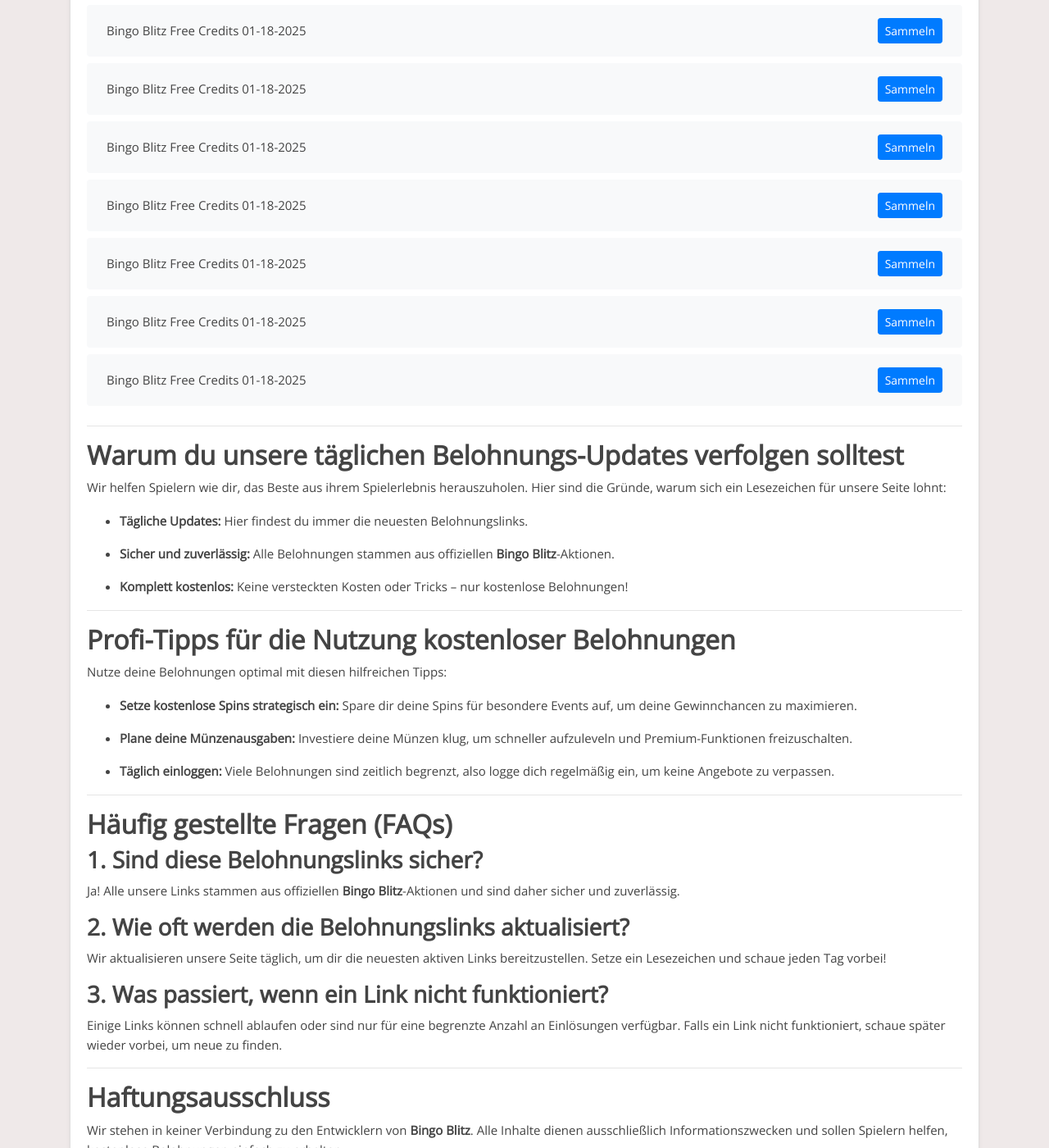
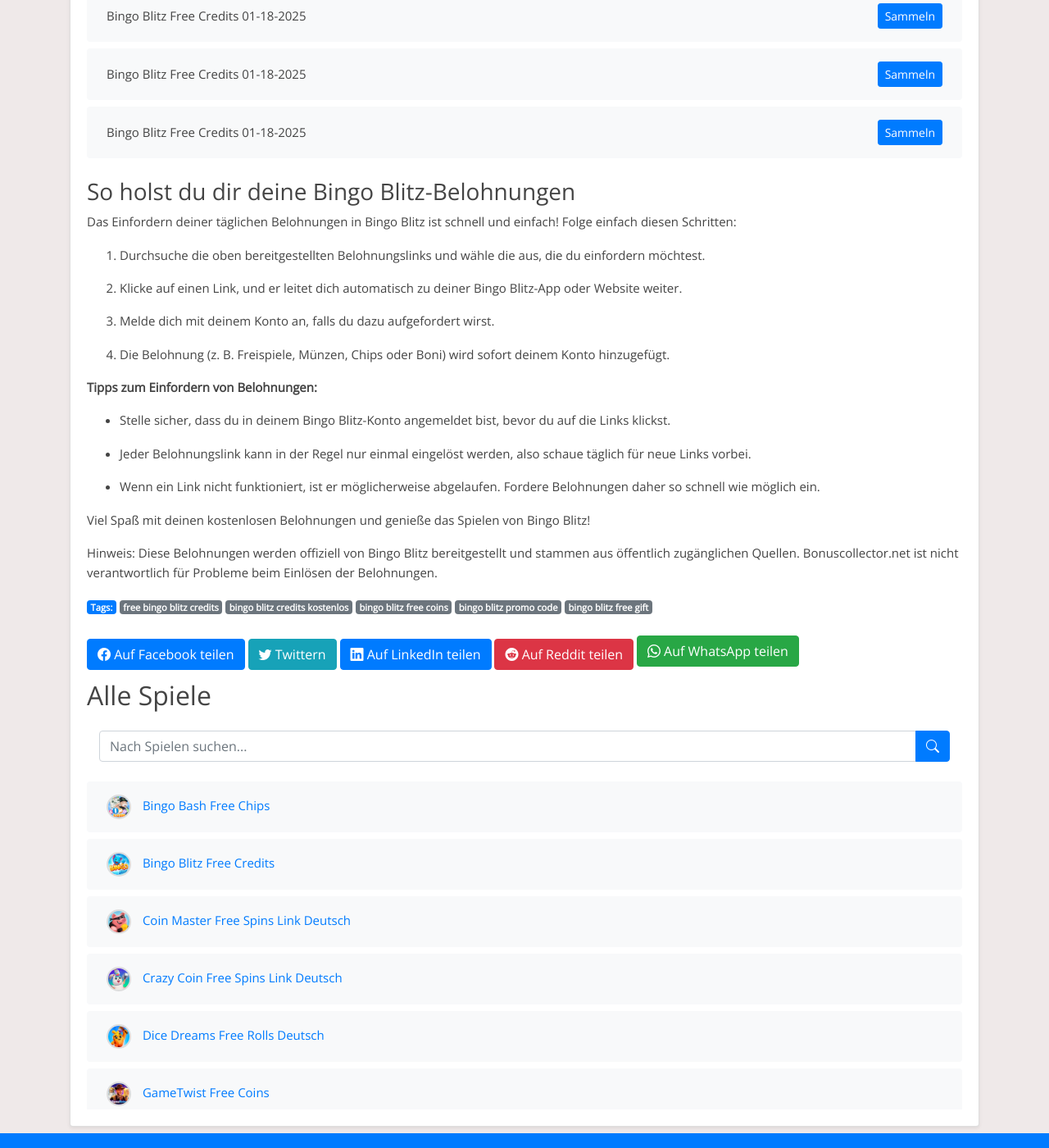
Before and after one commit to Prollad99/bs-de, a Jekyll site: the page built from _posts/2025-01-18-bingo-blitz.md, in a window 1280 px wide and 1400 px high, scrolled down 7523 px. Shown: the whole window at 82% size. Built offline with Jekyll 4.4.1, drawn with Linux system fonts in a browser that asks for light colours; some of the changed text lies outside the part shown.

Commit message:
Aktualisiere bingo-blitz-Belohnungslinks, Inhalte und Änderungsdatum

```diff
--- a/_includes/bingo-blitz_footer.html
+++ b/_includes/bingo-blitz_footer.html
@@ -1,55 +1,27 @@
----
+### So holst du dir deine Bingo Blitz-Belohnungen
 
 
-## **Warum du unsere täglichen Belohnungs-Updates verfolgen solltest**
+Das Einfordern deiner täglichen Belohnungen in Bingo Blitz ist schnell und einfach! Folge einfach diesen Schritten:
 
-Wir helfen Spielern wie dir, das Beste aus ihrem Spielerlebnis herauszuholen. Hier sind die Gründe, warum sich ein Lesezeichen für unsere Seite lohnt:
+1. Durchsuche die oben bereitgestellten Belohnungslinks und wähle die aus, die du einfordern möchtest.
 
-- **Tägliche Updates:** Hier findest du immer die neuesten Belohnungslinks.
+2. Klicke auf einen Link, und er leitet dich automatisch zu deiner Bingo Blitz-App oder Website weiter.
 
-- **Sicher und zuverlässig:** Alle Belohnungen stammen aus offiziellen **Bingo Blitz**-Aktionen.
+3. Melde dich mit deinem Konto an, falls du dazu aufgefordert wirst.
 
-- **Komplett kostenlos:** Keine versteckten Kosten oder Tricks – nur kostenlose Belohnungen!
+4. Die Belohnung (z. B. Freispiele, Münzen, Chips oder Boni) wird sofort deinem Konto hinzugefügt.
 
 
----
+**Tipps zum Einfordern von Belohnungen:**
+
+- Stelle sicher, dass du in deinem Bingo Blitz-Konto angemeldet bist, bevor du auf die Links klickst.
+
+- Jeder Belohnungslink kann in der Regel nur einmal eingelöst werden, also schaue täglich für neue Links vorbei.
+
+- Wenn ein Link nicht funktioniert, ist er möglicherweise abgelaufen. Fordere Belohnungen daher so schnell wie möglich ein.
 
 
-## **Profi-Tipps für die Nutzung kostenloser Belohnungen**
-
-Nutze deine Belohnungen optimal mit diesen hilfreichen Tipps:
-
-- **Setze kostenlose Spins strategisch ein:** Spare dir deine Spins für besondere Events auf, um deine Gewinnchancen zu maximieren.
-
-- **Plane deine Münzenausgaben:** Investiere deine Münzen klug, um schneller aufzuleveln und Premium-Funktionen freizuschalten.
-
-- **Täglich einloggen:** Viele Belohnungen sind zeitlich begrenzt, also logge dich regelmäßig ein, um keine Angebote zu verpassen.
+Viel Spaß mit deinen kostenlosen Belohnungen und genieße das Spielen von Bingo Blitz!
 
 
----
-
-
-## **Häufig gestellte Fragen (FAQs)**
-
-
-### **1. Sind diese Belohnungslinks sicher?**
-
-Ja! Alle unsere Links stammen aus offiziellen **Bingo Blitz**-Aktionen und sind daher sicher und zuverlässig.
-
-
-### **2. Wie oft werden die Belohnungslinks aktualisiert?**
-
-Wir aktualisieren unsere Seite täglich, um dir die neuesten aktiven Links bereitzustellen. Setze ein Lesezeichen und schaue jeden Tag vorbei!
-
-
-### **3. Was passiert, wenn ein Link nicht funktioniert?**
-
-Einige Links können schnell ablaufen oder sind nur für eine begrenzte Anzahl an Einlösungen verfügbar. Falls ein Link nicht funktioniert, schaue später wieder vorbei, um neue zu finden.
-
-
----
-
-
-## **Haftungsausschluss**
-
-Wir stehen in keiner Verbindung zu den Entwicklern von **Bingo Blitz**. Alle Inhalte dienen ausschließlich Informationszwecken und sollen Spielern helfen, kostenlose Belohnungen einfach zu erhalten.
+Hinweis: Diese Belohnungen werden offiziell von Bingo Blitz bereitgestellt und stammen aus öffentlich zugänglichen Quellen. Bonuscollector.net ist nicht verantwortlich für Probleme beim Einlösen der Belohnungen.
--- a/_includes/bingo-blitz_post.html
+++ b/_includes/bingo-blitz_post.html
@@ -1,32 +1,13 @@
-Bist du ein engagierter **Bingo Blitz**-Spieler? Suchst du nach der einfachsten Möglichkeit, kostenlose Münzen, Spins und andere Boni zu sammeln? Dann bist du hier genau richtig! Wir aktualisieren diese Seite täglich mit neuen Belohnungslinks, damit du keine Chance verpasst, schneller aufzuleveln und das Spiel in vollen Zügen zu genießen.
+Entdecke tägliche Bingo Blitz-Belohnungen!
 
 
-## **Was sind Belohnungslinks?**
-
-Belohnungslinks sind offizielle Aktionen der **Bingo Blitz**-Entwickler, die den Spielern kostenlose In-Game-Gegenstände wie Spins, Münzen und exklusive Boni bieten. Sie sind eine großartige Möglichkeit, dein Gameplay zu verbessern, ohne Geld auszugeben.
+Bist du ein Fan von Bingo Blitz und möchtest dein Spielerlebnis verbessern? Du bist hier genau richtig! Diese Seite ist allen Bingo Blitz-Enthusiasten gewidmet, die täglich kostenlose Belohnungen einfordern möchten. Hier findest du die neuesten Links, um Freispiele, Münzen, Chips und andere spannende Boni zu sammeln, damit du das Spiel noch mehr genießen kannst.
 
 
-Jeden Tag stellen wir dir die neuesten und zuverlässigsten Belohnungslinks zur Verfügung, damit du deine Belohnungen problemlos einlösen und deine Reise ohne Unterbrechungen fortsetzen kannst.
+Bingo Blitz ist ein unterhaltsames Spiel, das von Millionen geliebt wird. Ob du höhere Level erreichen oder einfach nur den Nervenkitzel genießen möchtest – unsere täglichen Belohnungslinks halten dich im Spiel.
 
 
----
+Hinweis: Bingo Blitz ist eine kostenlose App, die ausschließlich zu Unterhaltungszwecken entwickelt wurde. Bonuscollector.net ist eine unabhängige Plattform und steht in keiner Verbindung zu den Entwicklern oder Eigentümern von Bingo Blitz.
 
 
-## **So kannst du deine kostenlosen Belohnungen einlösen**
-
-Das Einlösen deiner täglichen Belohnungen ist ganz einfach und erfordert nur wenige Schritte:
-
-1. **Wähle einen Belohnungslink aus der Liste unten aus.**
-
-2. **Tippe auf den Link und melde dich in deinem Bingo Blitz-Konto an.**
-
-3. **Die Belohnung wird sofort deinem Konto gutgeschrieben!**
-
-
-Schau regelmäßig auf dieser Seite vorbei, da die Links schnell ablaufen können. Verpasse keine Gelegenheit!
-
-
----
-
-
-## **Heutige Bingo Blitz Belohnungslinks**
+Schau täglich vorbei, um sicherzustellen, dass du keine Belohnung verpasst!
```
